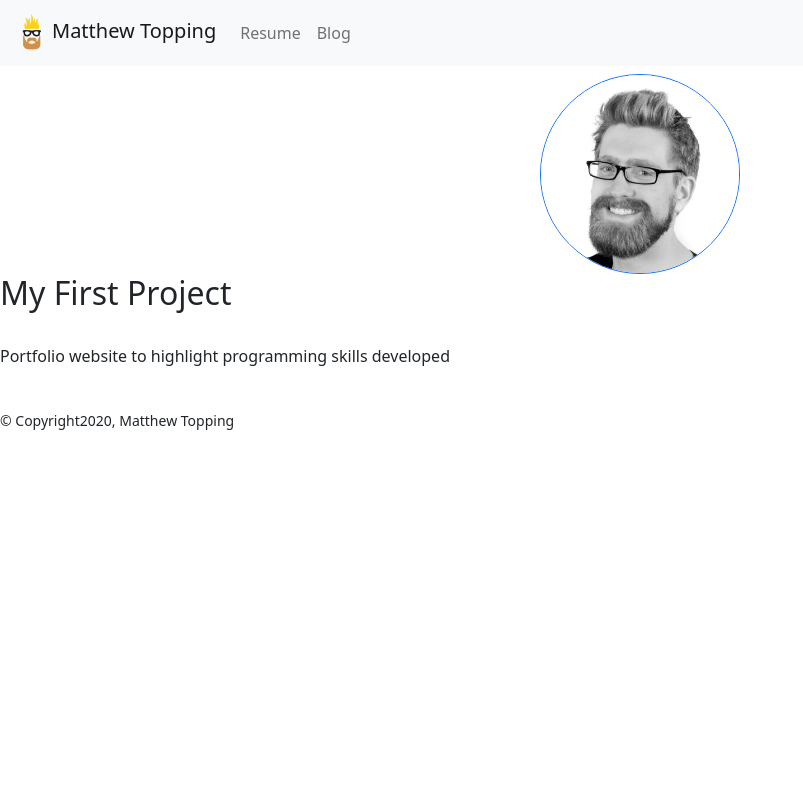
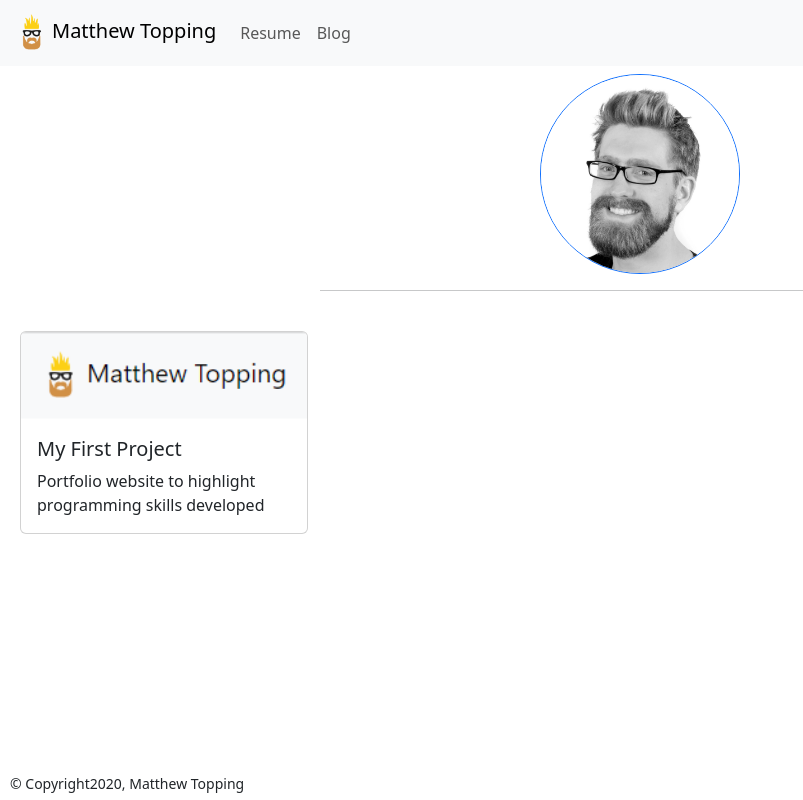
Before and after one commit to Gr8OdinsBeard/personal_portfolio-project, a Django app: template portfolio/templates/portfolio/index.html in a window 1280 px wide. Shown: the whole page, without its empty margins (0-803 px from the left). Run offline with Django 3.2, Linux system fonts and the light colour scheme; data comes from the database, SQL or seed files in the repository; both versions use the stored data as it was after the commit; the template is opened without the code that fills it: values that come from a table or form of the project are taken from there, most other values are stand-ins (such as "Sample title", 1, 10 or a date in 2020).

Commit message:
Initial improvements to Master

```diff
--- a/portfolio/static/portfolio/custom.css
+++ b/portfolio/static/portfolio/custom.css
@@ -10,7 +10,23 @@ a.avatar-link {
     text-decoration: none;
 }
 
+.footer {
+    position: fixed;
+    left: 0;
+    bottom: 0;
+    width: 100%;
+    text-align: left;
+    margin-left: 10px;
+    margin-bottom: 5px;
+}
+
 #logo {
     height: 40px;
     width: 40px;
 }
+
+.pf-hr {
+    width: 50%;
+    margin-left: 25%;
+    margin-right: 25%;
+}
--- a/portfolio/templates/portfolio/base.html
+++ b/portfolio/templates/portfolio/base.html
@@ -2,8 +2,7 @@
 <html lang="en">
 {% load static %}
     <head>
-        <link href="https://cdn.jsdelivr.net/npm/bootstrap@5.2.0/dist/css/bootstrap.min.css" rel="stylesheet" integrity="sha384-gH2yIJqKdNHPEq0n4Mqa/HGKIhSkIHeL5AyhkYV8i59U5AR6csBvApHHNl/vI1Bx" crossorigin="anonymous">
-        <link rel="stylesheet" href="{% static 'portfolio/custom.css' %}">
+        <link href="https://cdn.jsdelivr.net/npm/bootstrap@5.3.0-alpha1/dist/css/bootstrap.min.css" rel="stylesheet" integrity="sha384-GLhlTQ8iRABdZLl6O3oVMWSktQOp6b7In1Zl3/Jr59b6EGGoI1aFkw7cmDA6j6gD" crossorigin="anonymous">        <link rel="stylesheet" href="{% static 'portfolio/custom.css' %}">
 
         <nav id="topNav" class="navbar navbar-expand-lg bg-light">
             <div class="container-fluid">
@@ -28,11 +27,13 @@
     </head>
     <body>
 
-        {% block body %}
-        {% endblock body %}
-    <footer>
-      <small>&copy; Copyright{{currentYear}}, Matthew Topping</small>
-    </footer>
+      {% block body %}
+      {% endblock body %}
+
+      <div class="footer">
+        <small>&copy; Copyright{{currentYear}}, Matthew Topping</small>
+      </div>
+
     </body>
 
 </html>
--- a/portfolio/templates/portfolio/index.html
+++ b/portfolio/templates/portfolio/index.html
@@ -8,18 +8,26 @@
             <img src="{% static 'portfolio/profile_BW.jpg' %}" id="avatar" alt="profile">
         </a>
     </div>
+
+    <hr class="pf-hr">
+
     {% for project in projects %}
 
-        <h2>{{project.title}}</h2><br>
-        <p>{{project.description}}</p><br>
-        <!-- <img src="{{ project.image.url }}" alt="" height="200" width="200"> -->
-
-        {% if project.url %}
-            <br><a href="{{ project.url }}">Link</a>
-        {% endif %}
-
+    <div class="row row-cols-1 row-cols-md-3 g-4 ms-2 mt-1">
+        <div class="col">
+            <div class="card" style="width: 18rem;">
+                <img src="{{ project.image.url }}" class="card-img-top" alt="...">
+                <div class="card-body">
+                    <h5 class="card-title">{{ project.title }}</h5>
+                    <p class="card-text">{{ project.description }}</p>
+                    {% if project.url %}
+                        <br><a href="{{ project.url }}" class="btn btn-primary">More Info</a>
+                    {% endif %}
+                </div>
+            </div>
+        </div>
+    </div>
 
     {% endfor %}
 
-
 {% endblock body %}
```
Also changed, not shown: blog/templates/blog/all_blogs.html (+20 -8 lines), blog/templates/blog/detail.html (+14 -5 lines), db.sqlite3, media/portfolio/images/banshee.jpg (deleted), media/portfolio/images/web-project.png (added), media/portfolio/images/web-project_Ukhp3aB.png (added), 3 other files.
